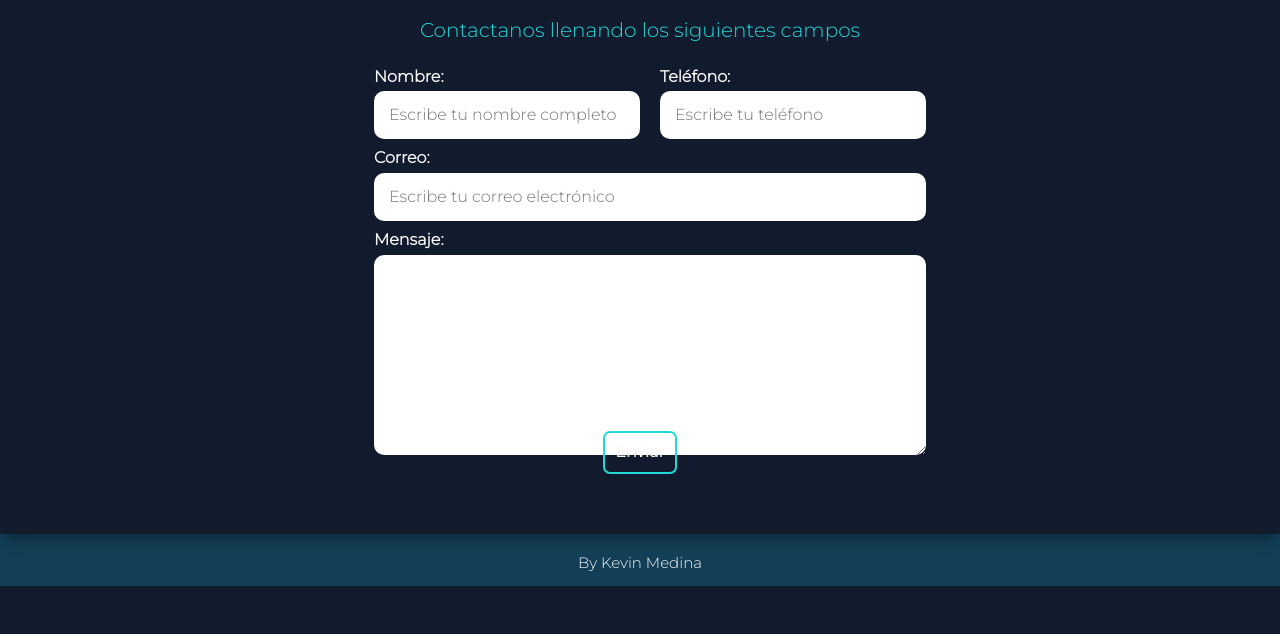
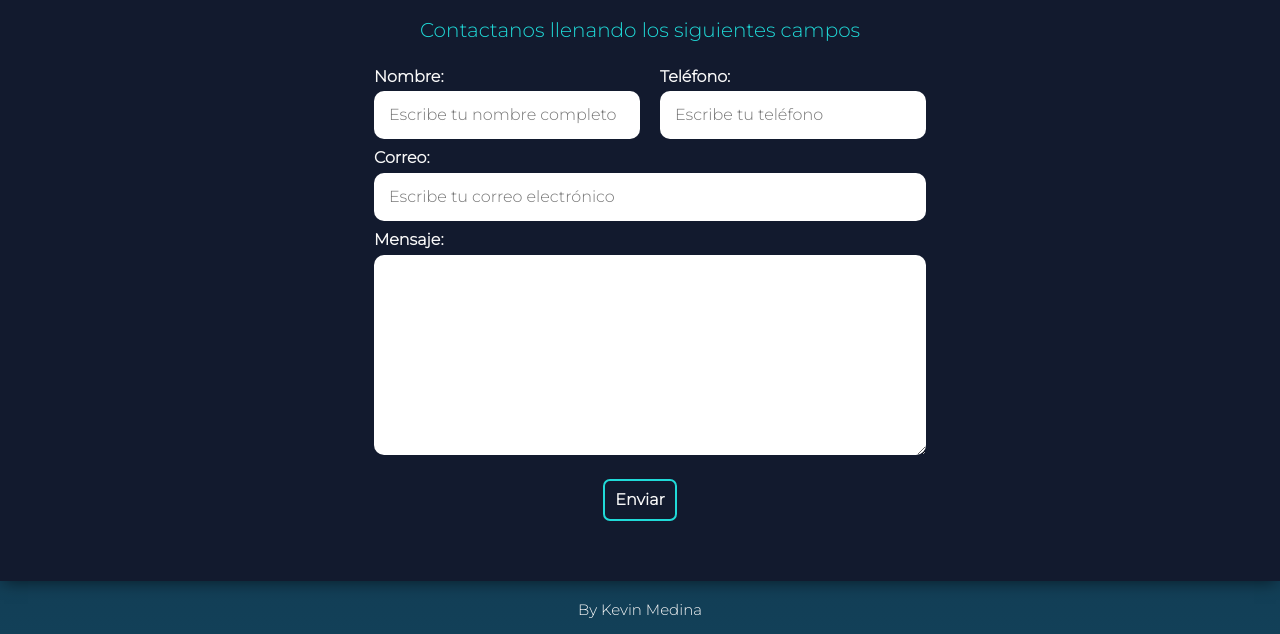
Before and after one commit to KevinMed25/CursoWeb, a PHP site: page / in a window 1280 px wide. Shown: the part 1291-1925 px from the top of the page. Before the commit the page ends 1877 px from the top, so only its background shows below. Run offline with PHP 8.4, Linux system fonts and the light colour scheme.

Commit message:
ProyectoFreelancer

```diff
--- a/Sitio_Freelancer/css/styles.css
+++ b/Sitio_Freelancer/css/styles.css
@@ -180,7 +180,7 @@ span {
         display: grid;
         grid-template-columns: 50% 50%;
         column-gap: 2rem;
-        grid-template-rows: auto auto 20rem;
+        grid-template-rows: auto auto auto;
     }
     .campo:nth-child(3), .campo:nth-child(4){
         grid-column: 1 / 3;
@@ -207,6 +207,7 @@ span {
     border-radius: 1rem;
 }
 .enviar .boton {
+    margin-top: 1rem;
     background: none;
     width: 100%;
 }
```
